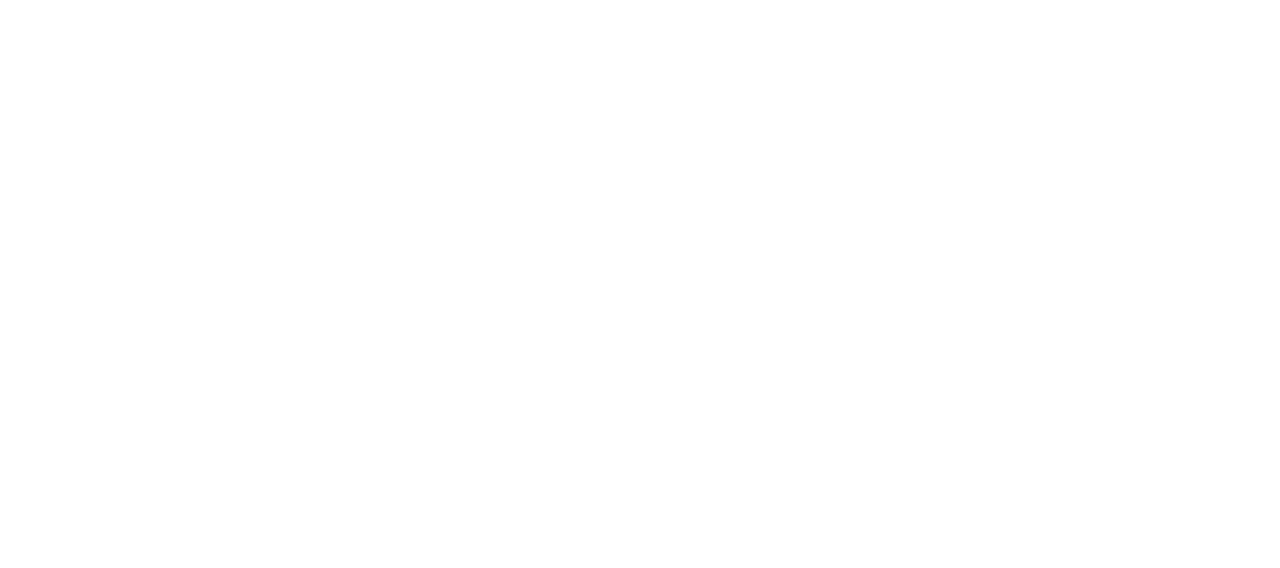
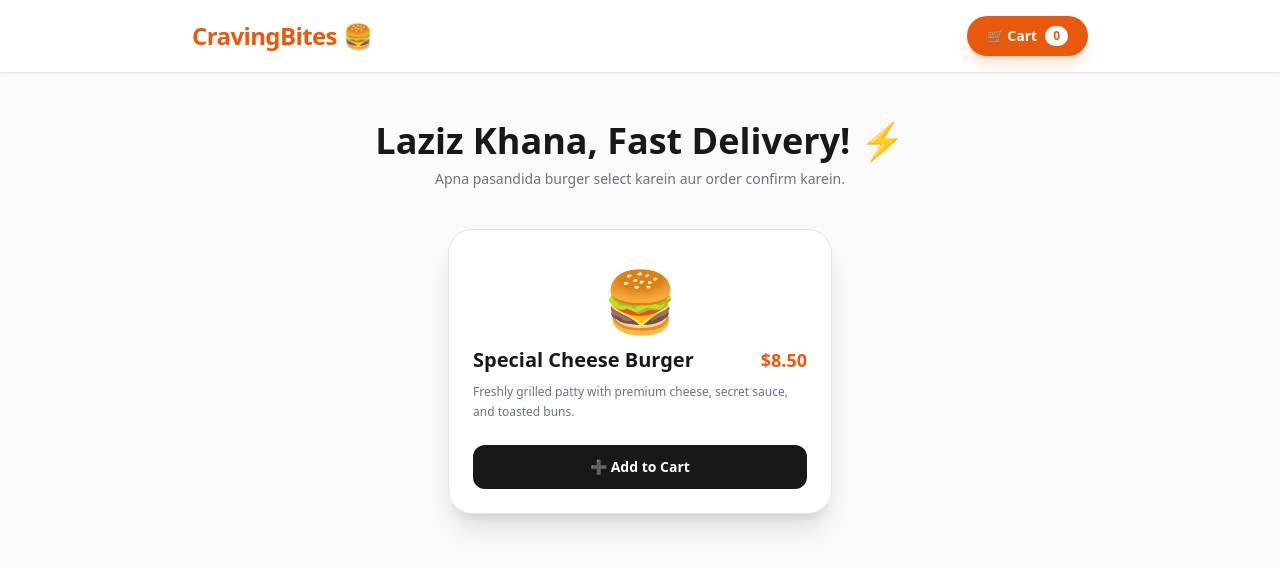
Before and after one commit to hammayalchaudry/food-delivery-app, a React (Vite) app: page / in a window 1280 px wide. Shown: the top 568 px of the page. Built offline with nearby package versions, Linux system fonts and the light colour scheme.

Commit message:
Update App.jsx

```diff
--- a/src/App.jsx
+++ b/src/App.jsx
@@ -1,9 +1,8 @@
 import React, { useState } from 'react';
-
 
 function App() {
   const [cartCount, setCartCount] = useState(0);
-  const [step, setStep] = useState(0); // 0: None, 1: Info/Checkout Form, 2: Receipt Page
+  const [step, setStep] = useState(0); // 0: Home/Menu, 1: Info/Checkout Form, 2: Receipt Page
 
   // Customer Information State
   const [customerInfo, setCustomerInfo] = useState({
@@ -50,8 +49,60 @@
   };
 
   return (
-    <div className="min-h-screen bg-white relative">
+    <div className="min-h-screen bg-zinc-50 relative antialiased text-zinc-900">
 
+      {/* --- STEP 0: HOME / FOOD MENU PAGE --- */}
+      {step === 0 && (
+        <div>
+          {/* Top Navbar / Header */}
+          <header className="bg-white border-b sticky top-0 z-50 px-4 py-4 shadow-sm">
+            <div className="max-w-4xl mx-auto flex justify-between items-center">
+              <h1 className="text-2xl font-black text-orange-600 tracking-tight">CravingBites 🍔</h1>
+              <button
+                onClick={handleCheckoutClick}
+                className="bg-orange-600 text-white px-5 py-2.5 rounded-full font-bold text-sm flex items-center gap-2 hover:bg-orange-700 transition shadow-lg shadow-orange-600/20 cursor-pointer"
+              >
+                🛒 Cart <span className="bg-white text-orange-600 px-2 py-0.5 rounded-full text-xs font-black">{cartCount}</span>
+              </button>
+            </div>
+          </header>
+
+          {/* Main Food Card Section */}
+          <main className="max-w-4xl mx-auto px-4 py-12 text-center">
+            <h2 className="text-3xl md:text-4xl font-black text-zinc-900 mb-2">Laziz Khana, Fast Delivery! ⚡</h2>
+            <p className="text-gray-500 text-sm mb-10">Apna pasandida burger select karein aur order confirm karein.</p>
+
+            {/* Food Item Card */}
+            <div className="max-w-sm mx-auto bg-white rounded-3xl border border-zinc-200 shadow-xl overflow-hidden p-6 text-left">
+              <div className="text-6xl text-center my-4">🍔</div>
+              <div className="flex justify-between items-center mb-2">
+                <h3 className="text-xl font-bold text-zinc-900">Special Cheese Burger</h3>
+                <span className="text-lg font-black text-orange-600">${itemPriceEstimate.toFixed(2)}</span>
+              </div>
+              <p className="text-gray-500 text-xs mb-6 leading-relaxed">
+                Freshly grilled patty with premium cheese, secret sauce, and toasted buns.
+              </p>
+
+              <div className="space-y-3">
+                <button
+                  onClick={addToCart}
+                  className="w-full bg-zinc-900 text-white py-3 rounded-xl font-bold text-sm hover:bg-zinc-800 transition cursor-pointer text-center"
+                >
+                  ➕ Add to Cart
+                </button>
+                {cartCount > 0 && (
+                  <button
+                    onClick={handleCheckoutClick}
+                    className="w-full bg-orange-600 text-white py-3 rounded-xl font-bold text-sm hover:bg-orange-700 transition cursor-pointer text-center shadow-md"
+                  >
+                    🚀 Checkout Now (${subTotal.toFixed(2)})
+                  </button>
+                )}
+              </div>
+            </div>
+          </main>
+        </div>
+      )}
 
       {/* --- STEP 1: CUSTOMER INFORMATION & BILL DETAILS MODAL --- */}
       {step === 1 && (
@@ -132,7 +183,6 @@
                     <span>Total Bill:</span>
                     <span>${totalBill.toFixed(2)}</span>
                   </div>
-                  {/* Cancel / Add More Button Fully Fixed Here */}
                   <button
                     type="button"
                     onClick={() => setStep(0)}
```
